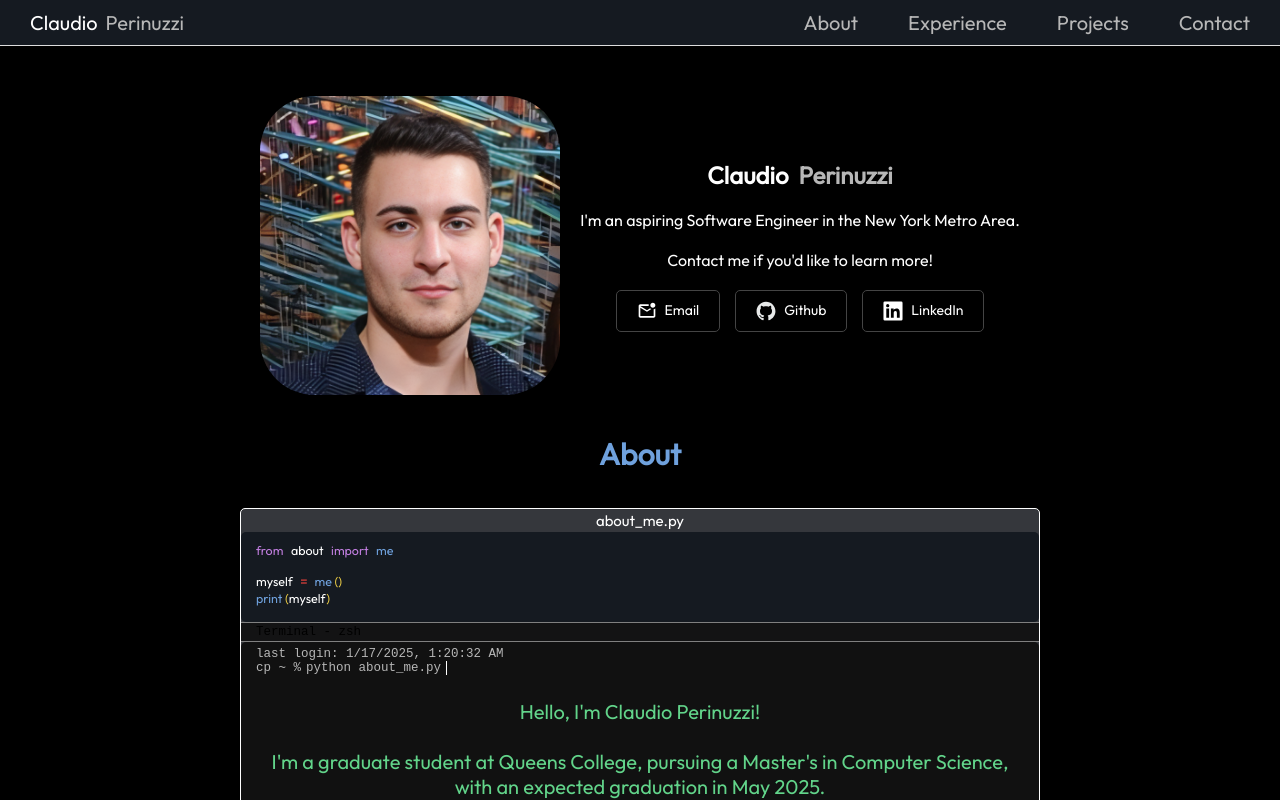
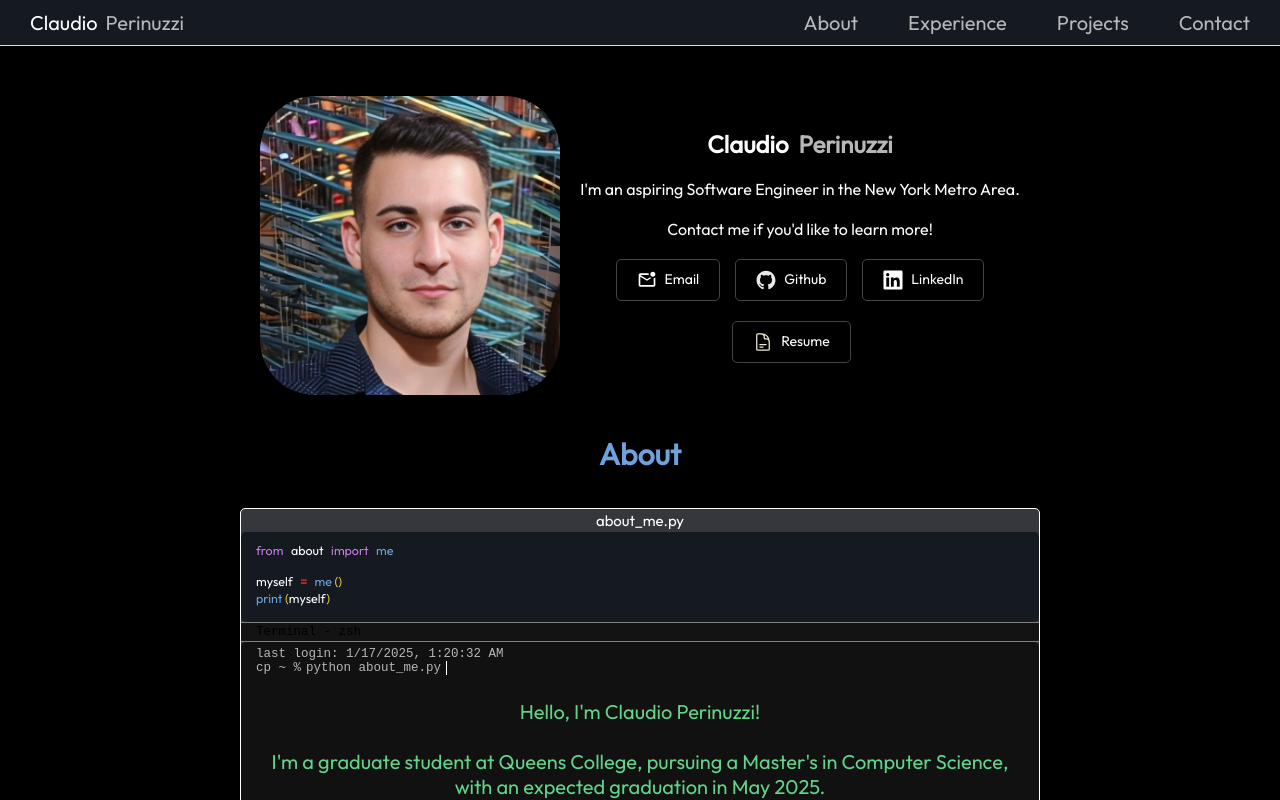
Before and after one commit to Claudio-Perinuzzi/portfolio-website, a React (Vite) app: page / in a window 1280 px wide. Shown: the top 800 px of the page. Built offline with nearby package versions, Linux system fonts and the light colour scheme.

Commit message:
Added resume button

```diff
--- a/src/components/ContactCard/ContactCard.jsx
+++ b/src/components/ContactCard/ContactCard.jsx
@@ -37,6 +37,15 @@ export const ContactCard = () => {
                             </button>
                         </a>
                     </div>
+
+                    <div className={styles.resumeContainer}>
+                        <a href="resume_2025.pdf" target="_blank" rel="noopener noreferrer">
+                            <button className={styles.resume}>
+                                <img src="resume_img.svg" alt="LinkedIn Logo" className={styles.icon} />
+                                Resume
+                            </button>
+                        </a>
+                    </div>
                 </div>
         </section>
     )
```
